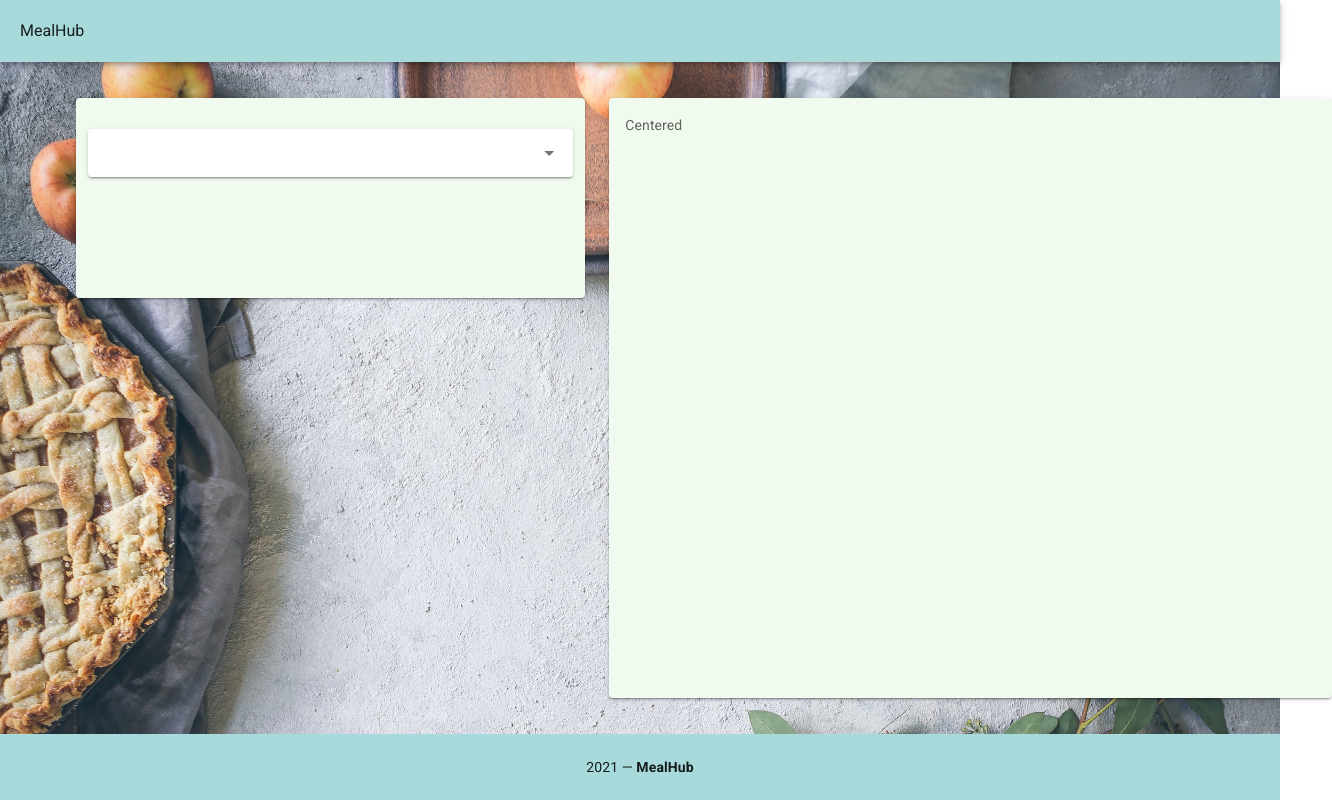
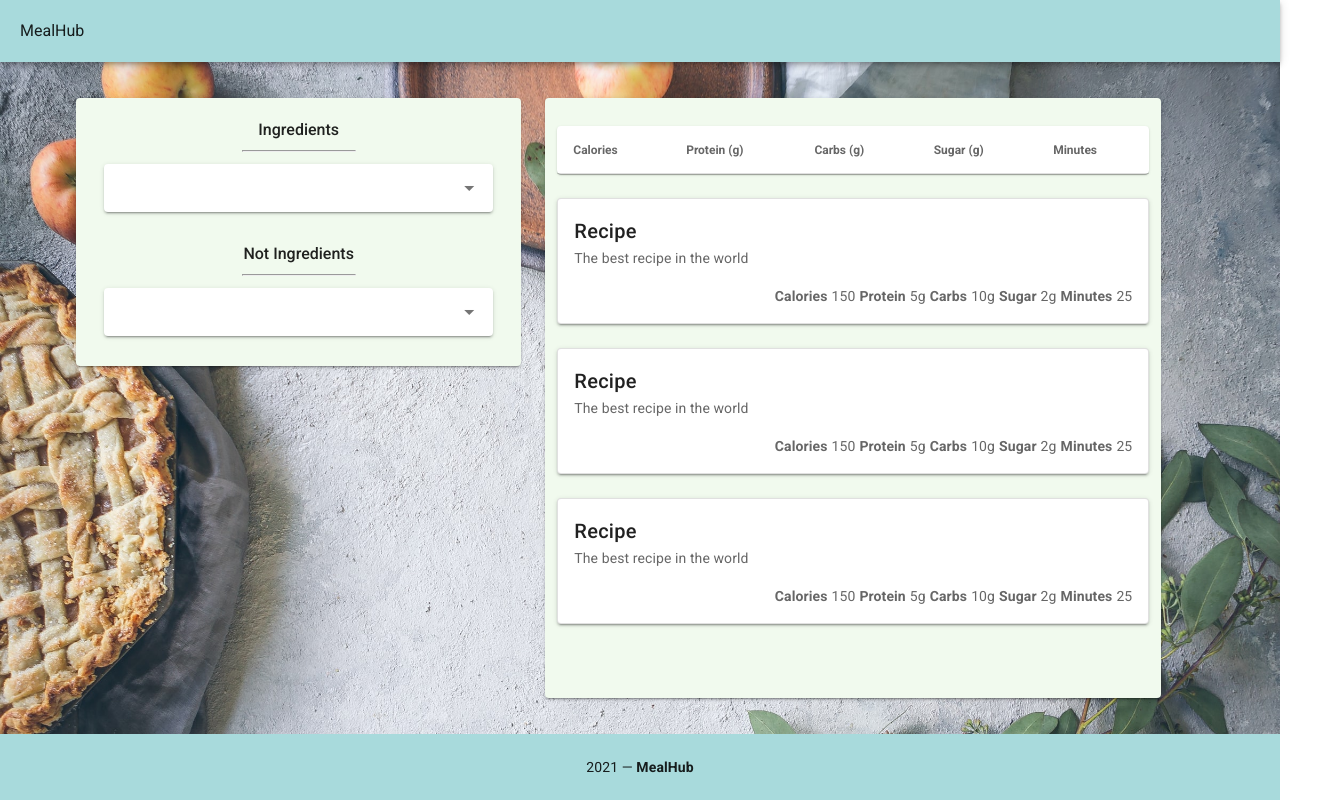
Before and after one commit to imanfredi/mealhub, a Vue app in the folder frontend/: page / in a window 1280 px wide. Shown: the whole page, 1332 px wide, since content can reach past the window. Built offline with nearby package versions, Linux system fonts and the light colour scheme.

Commit message:
feat: RecipeCard and Order Headers

```diff
--- /dev/null
+++ b/frontend/src/components/RecipeCard.vue
@@ -0,0 +1,27 @@
+<template>
+  <v-card elevation="2" outlined class="d-flex-column grow">
+    <v-card-title>Recipe</v-card-title>
+    <v-card-subtitle>The best recipe in the world</v-card-subtitle>
+    <v-card-text class="d-flex justify-end"
+      ><b class="mx-1">Calories</b> 150 <b class="mx-1">Protein</b> 5g
+      <b class="mx-1">Carbs</b> 10g <b class="mx-1">Sugar</b> 2g
+      <b class="mx-1">Minutes</b> 25</v-card-text
+    >
+  </v-card>
+</template>
+
+<script>
+export default {
+  name: "RecipeCard",
+};
+</script>
+
+<style>
+.grow {
+  transition: all 0.15s ease-in-out;
+}
+.grow:hover {
+  transform: scale(1.01);
+  cursor: pointer;
+}
+</style>
--- a/frontend/src/views/About.vue
+++ /dev/null
@@ -1,5 +0,0 @@
-<template>
-  <div class="about">
-    <h1>This is an about page</h1>
-  </div>
-</template>
--- a/frontend/src/views/LandingPage.vue
+++ b/frontend/src/views/LandingPage.vue
@@ -2,10 +2,22 @@
   <v-container fill-height fluid class="bgImage">
     <v-row>
       <v-col cols="5">
-        <v-card width="800px" height="200px" color="#F1FAEE" class="ml-16">
+        <v-card color="#F1FAEE" class="ml-16 pt-5 px-4">
           <v-container fill-height fuild>
             <v-row>
-              <v-col cols="12">
+              <v-col cols="12" class="pb-0 pt-0">
+                <p class="text-center font-weight-medium strong mb-2">
+                  Ingredients
+                </p>
+              </v-col>
+            </v-row>
+            <v-row align="center" justify="center">
+              <v-col cols="4" class="pt-0">
+                <hr style="margin: auto" />
+              </v-col>
+            </v-row>
+            <v-row>
+              <v-col cols="12" class="pb-0 pt-0">
                 <v-autocomplete
                   chips
                   clearable
@@ -17,14 +29,63 @@
               </v-col>
             </v-row>
             <v-row>
-              <v-col cols="12"> </v-col>
+              <v-col cols="12" class="pb-0 pt-0">
+                <p class="text-center font-weight-medium strong mb-2">
+                  Not Ingredients
+                </p>
+              </v-col>
+            </v-row>
+            <v-row align="center" justify="center">
+              <v-col cols="4" class="pt-0">
+                <hr style="margin: auto" />
+              </v-col>
+            </v-row>
+            <v-row>
+              <v-col cols="12" class="pb-0 pt-0">
+                <v-autocomplete
+                  chips
+                  clearable
+                  deletable-chips
+                  multiple
+                  small-chips
+                  solo
+                ></v-autocomplete>
+              </v-col>
             </v-row>
           </v-container>
         </v-card>
       </v-col>
-      <v-col cols="7">
-        <v-card width="800px" height="600px" color="#F1FAEE" class="ml-16">
-          <v-card-text> Centered </v-card-text>
+      <v-col cols="6" class="d-flex-column align-center">
+        <v-card height="600px" color="#F1FAEE">
+          <v-container>
+            <v-row>
+              <v-col cols="12" class="pt-7">
+                <v-data-table
+                  :headers="headers"
+                  class="elevation-1"
+                  disable-filtering
+                  disable-pagination
+                  hide-default-footer
+                  no-data-text
+                ></v-data-table>
+              </v-col>
+            </v-row>
+            <v-row>
+              <v-col cols="12">
+                <RecipeCard></RecipeCard>
+              </v-col>
+            </v-row>
+            <v-row>
+              <v-col cols="12">
+                <RecipeCard></RecipeCard>
+              </v-col>
+            </v-row>
+            <v-row>
+              <v-col cols="12">
+                <RecipeCard></RecipeCard>
+              </v-col>
+            </v-row>
+          </v-container>
         </v-card>
       </v-col>
     </v-row>
@@ -32,14 +93,33 @@
 </template>
 
 <script>
+import RecipeCard from "../components/RecipeCard.vue";
+
 export default {
+  data() {
+    return {
+      headers: [
+        { text: "Calories", value: "calories" },
+        { text: "Protein (g)", value: "protein" },
+        { text: "Carbs (g)", value: "carbs" },
+        { text: "Sugar (g)", value: "sugar" },
+        { text: "Minutes", value: "minutes" },
+      ],
+    };
+  },
   name: "LandingPage",
+  components: {
+    RecipeCard,
+  },
 };
 </script>
 
-<style scoped>
+<style>
 .bgImage {
   background-image: url("../assets/images/background_image.jpg");
   background-size: cover;
 }
+.v-data-table__empty-wrapper {
+  display: none !important;
+}
 </style>
```
Also changed, not shown: frontend/src/assets/logo.png (deleted), frontend/src/assets/logo.svg (deleted).
